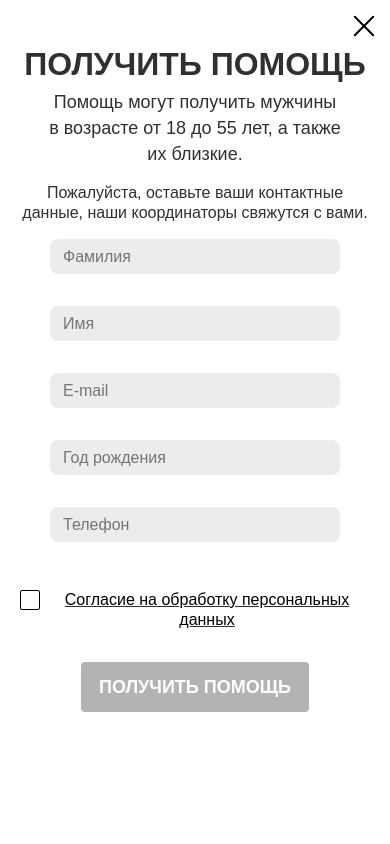
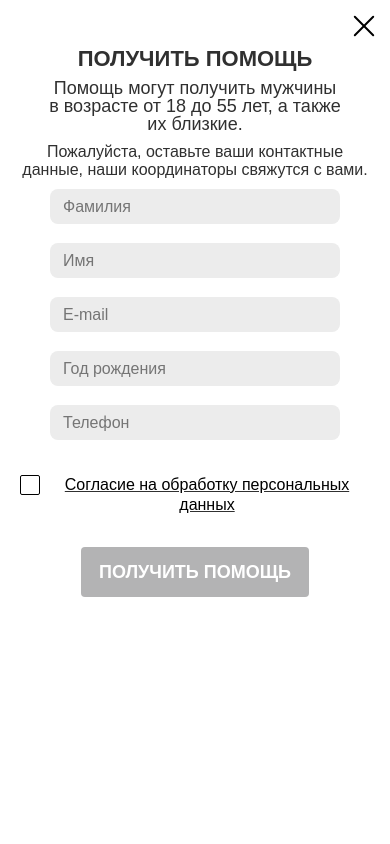
Before and after one commit to GuildOfDevelopers/diaconiafond-frontend, a React (Create React App) app: page / in a window 390 px wide. Both pictures are taken after a click on the button "ПОЛУЧИТЬ ПОМОЩЬ". Shown: the top 844 px of the page. Built offline with nearby package versions, Linux system fonts and the light colour scheme; a web font is replaced by a local one.

Commit message:
mobile view popup was  adapted for iPhoneSE

```diff
--- a/src/components/Popup/GetHelp/GetHelp.module.scss
+++ b/src/components/Popup/GetHelp/GetHelp.module.scss
@@ -166,20 +166,30 @@
 @media (max-width: 768px) {
   .form {
     .title {
-      @include font_32_h2
+      @include font_22_h3;
+      line-height: 30px;
     }
 
     .body {
       @include font_20;
       font-weight: 500;
+      line-height: 18px;
+      margin-bottom: 10px;
     }
 
     .desc {
-      @include font_16
+      @include font_16;
+      line-height: 18px;
+      margin-bottom: 10px;
     }
 
     input:not([type = 'checkbox']):not([type = 'button']) {
       height: 35px;
     }
   }
+
+  .inputError {
+    height: 19px;
+  }
+
 }
--- a/src/components/Popup/Popup.module.scss
+++ b/src/components/Popup/Popup.module.scss
@@ -16,6 +16,7 @@
   position: relative;
   padding: 44px 80px;
   background-color: #fff;
+  width: 69vw;
 }
 
 .wrapper {
```
